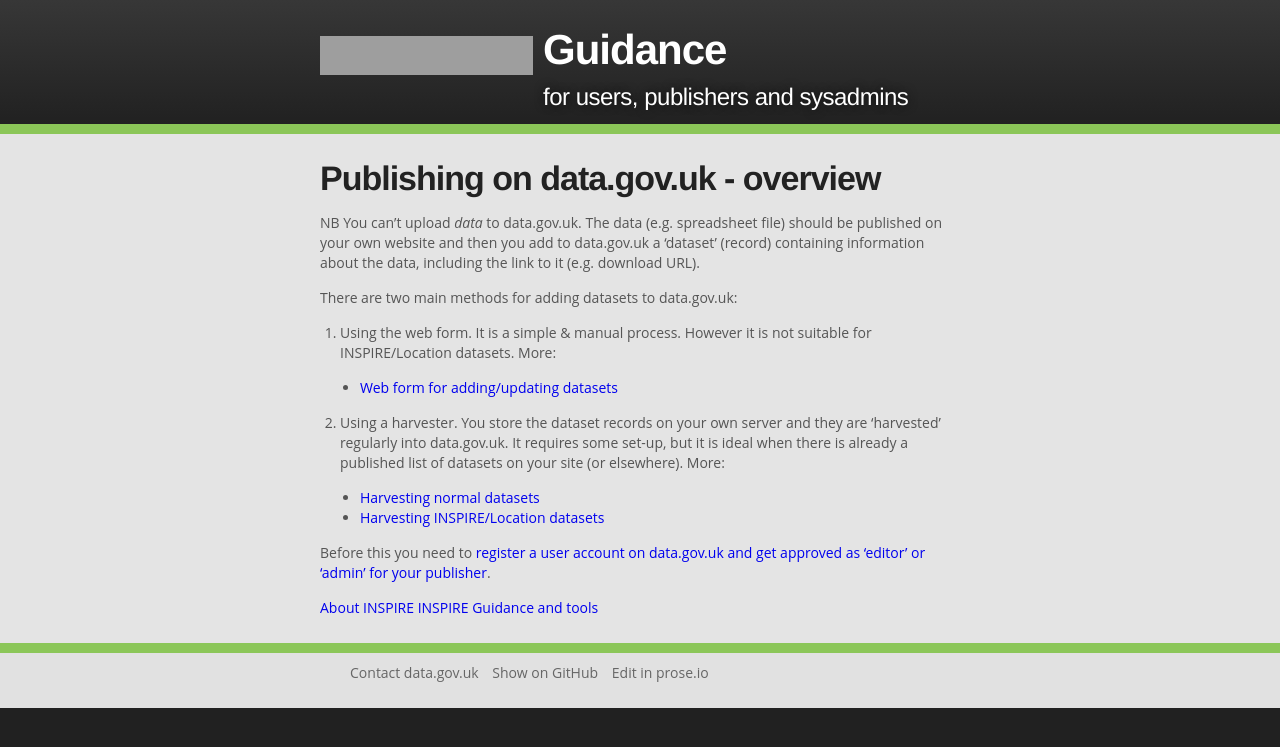
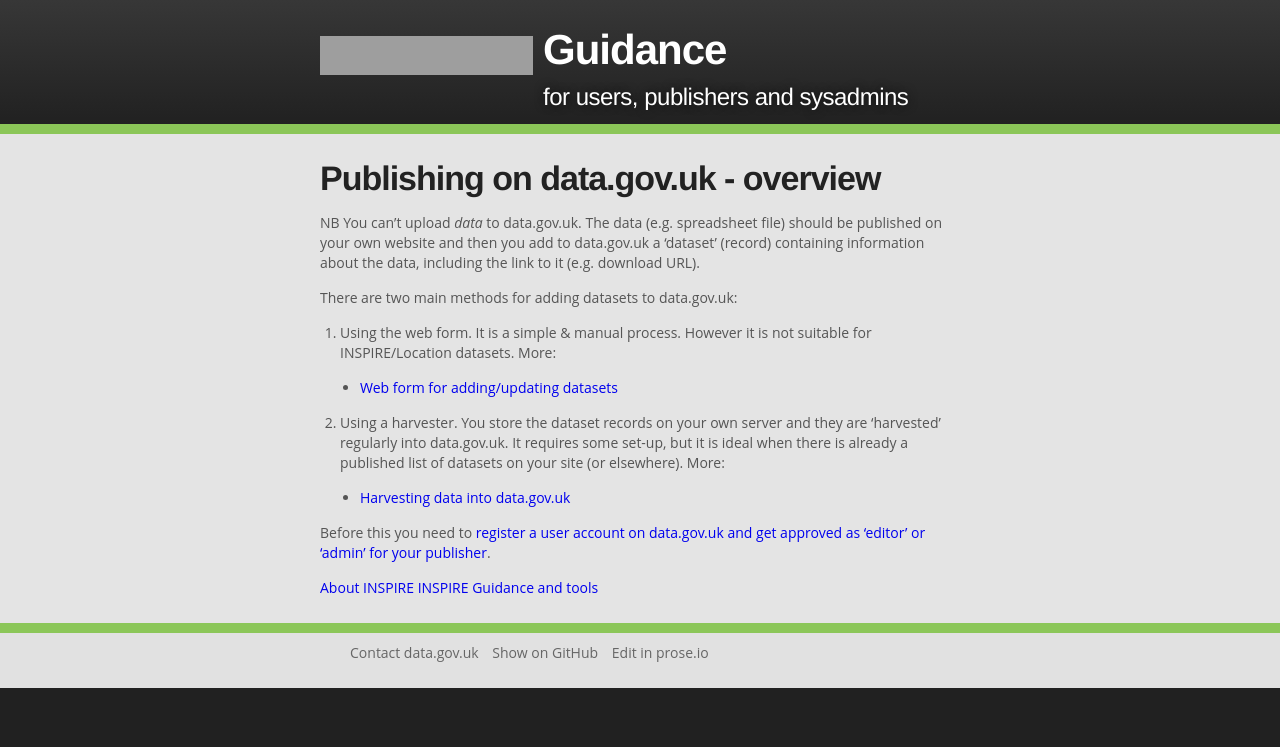
Before and after one commit to datagovuk/guidance, a Jekyll site: the page built from publishing_on_data_gov_uk_overview.md, in a window 1280 px wide, cut to the strip 0-747 px from the top of the page. Built offline with Jekyll 4.4.1, drawn with Linux system fonts in a browser that asks for light colours; grey boxes are pictures that could not be loaded.

Commit message:
Fix link to harvest page.

```diff
--- a/publishing_on_data_gov_uk_overview.md
+++ b/publishing_on_data_gov_uk_overview.md
@@ -13,8 +13,7 @@
 
 2. Using a harvester. You store the dataset records on your own server and they are 'harvested' regularly into data.gov.uk. It requires some set-up, but it is ideal when there is already a published list of datasets on your site (or elsewhere). More:
 
-   * [Harvesting normal datasets](harvesting_non_location.html)
-   * [Harvesting INSPIRE/Location datasets](inspire.html#harvesting-inspirelocation-data)
+   * [Harvesting data into data.gov.uk](harvesting.html)
 
 Before this you need to [register a user account on data.gov.uk and get approved as 'editor' or 'admin' for your publisher](becoming_an_editor_or_admin.html).
 
```
Also changed, not shown: harvesting_non_location.md (+1 -1 lines).
